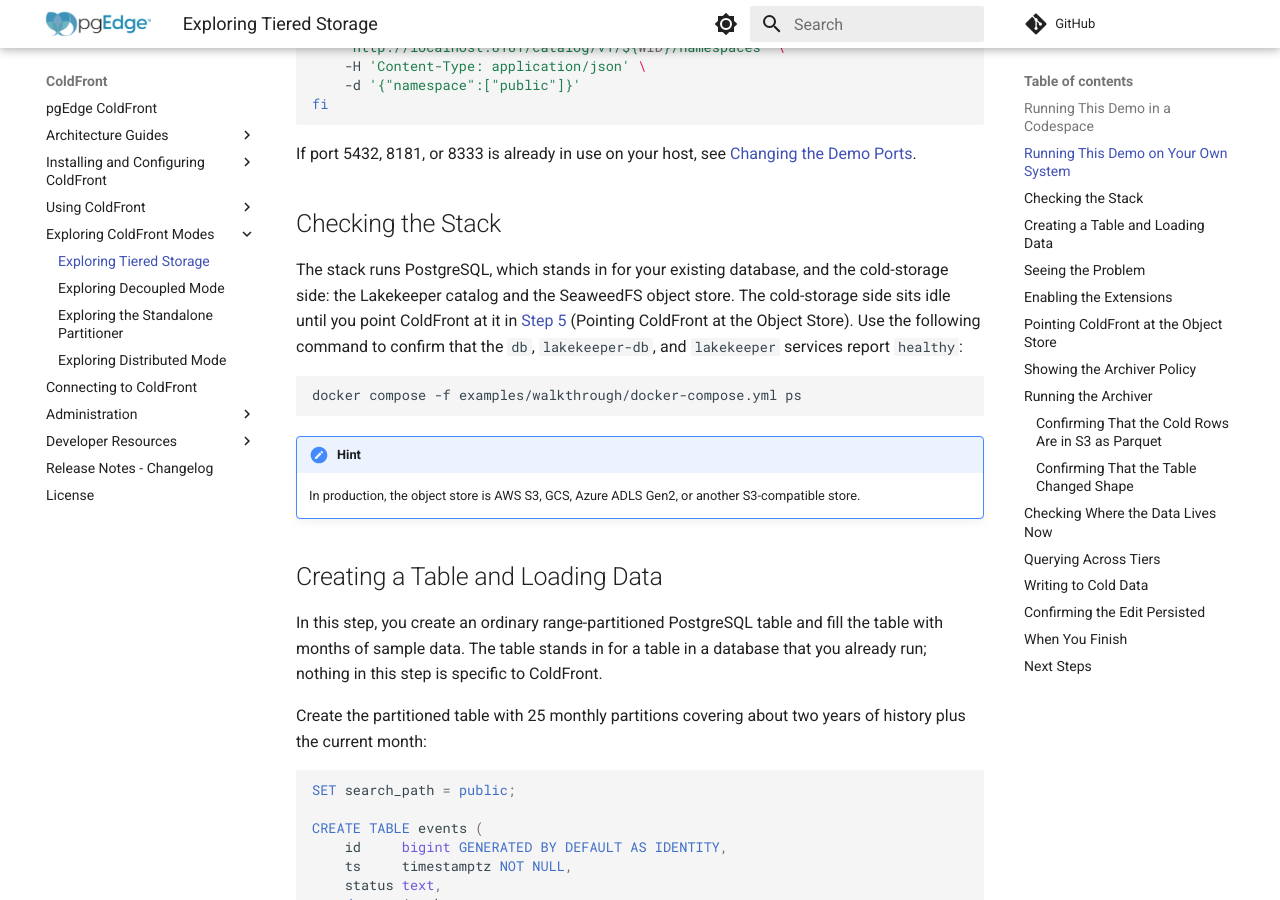
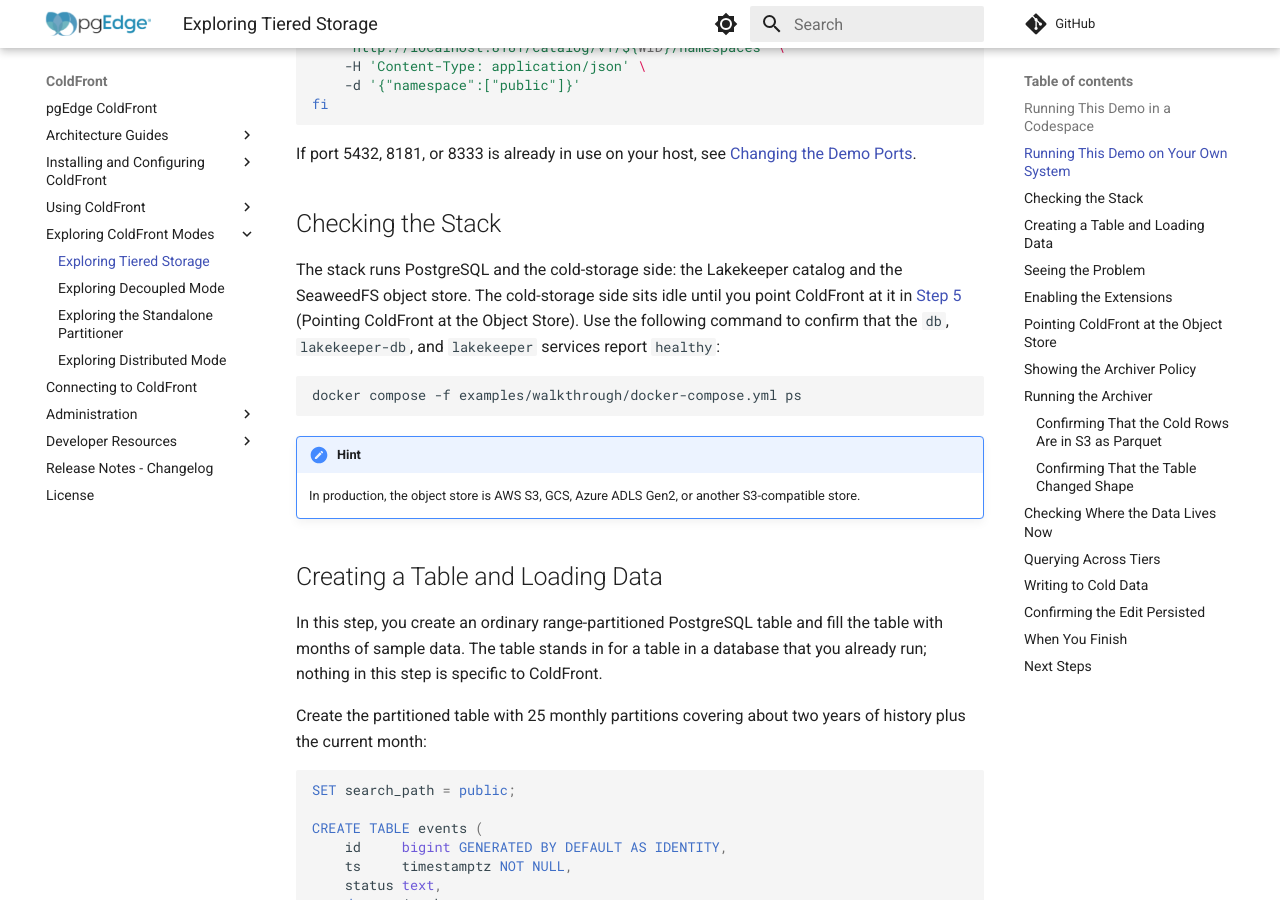
Before and after one commit to pgEdge/coldfront, an MkDocs documentation site: the page built from docs/walkthrough_tiered.md, in a window 1280 px wide and 900 px high, scrolled down 3486 px. Built offline with MkDocs 1.6.1 and Material for MkDocs 9.7.7, drawn with Linux system fonts in a browser that asks for light colours; comment, search, counter and statistics services are not loaded.

Commit message:
Simplify the Checking the Stack introduction

````diff
--- a/docs/walkthrough_tiered.md
+++ b/docs/walkthrough_tiered.md
@@ -171,12 +171,11 @@ If port 5432, 8181, or 8333 is already in use on your host, see
 
 ## Checking the Stack
 
-The stack runs PostgreSQL, which stands in for your existing database, and the
-cold-storage side: the Lakekeeper catalog and the SeaweedFS object store. The
-cold-storage side sits idle until you point ColdFront at it in
-[Step 5](#pointing-coldfront-at-the-object-store) (Pointing ColdFront at the
-Object Store). Use the following command to confirm that the `db`,
-`lakekeeper-db`, and `lakekeeper` services report `healthy`:
+The stack runs PostgreSQL and the cold-storage side: the Lakekeeper catalog and
+the SeaweedFS object store. The cold-storage side sits idle until you point
+ColdFront at it in [Step 5](#pointing-coldfront-at-the-object-store) (Pointing
+ColdFront at the Object Store). Use the following command to confirm that the
+`db`, `lakekeeper-db`, and `lakekeeper` services report `healthy`:
 
 ```bash
 docker compose -f examples/walkthrough/docker-compose.yml ps
````
